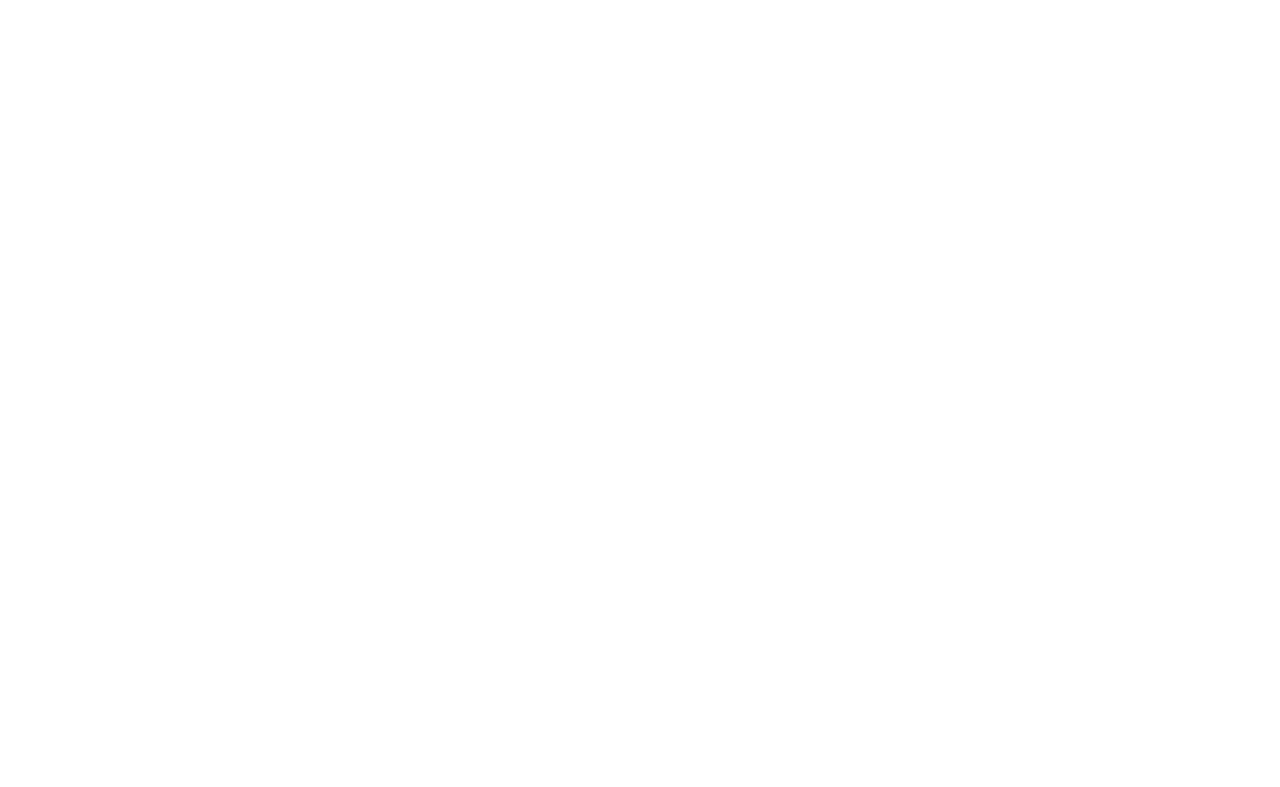
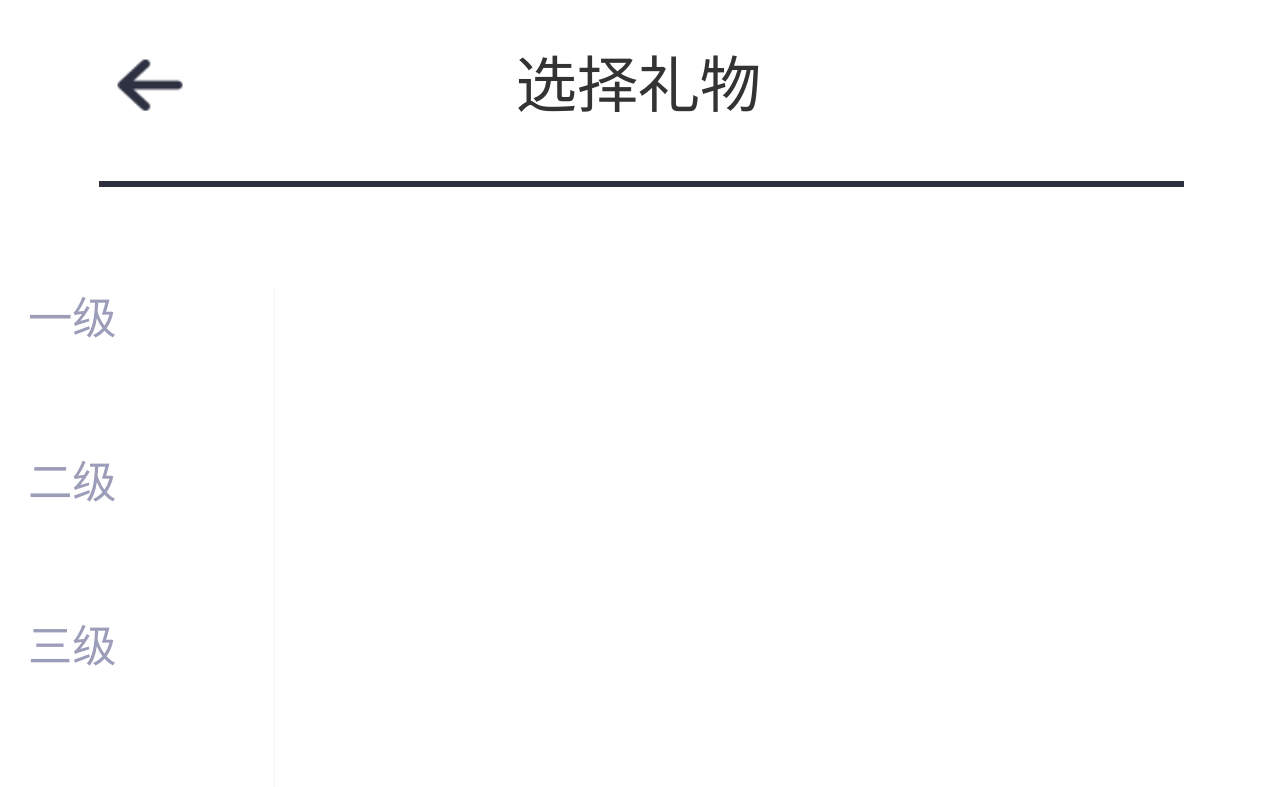
Before and after one commit to Lzb020306/Giftworld, a Vue app: page /gift in a window 1280 px wide. Shown: the top 787 px of the page. Built offline with nearby package versions, Linux system fonts and the light colour scheme.

Commit message:
礼物列表

```diff
--- /dev/null
+++ b/public/gift.json
@@ -0,0 +1,57 @@
+[{
+    "id":"3",
+    "name":"名称",
+    "Icon":"fenzhen.png",
+},{
+    "id":"3",
+    "name":"名称",
+    "Icon":"fenzhen.png",
+},{
+    "id":"3",
+    "name":"名称",
+    "Icon":"fenzhen.png",
+},{
+    "id":"3",
+    "name":"名称",
+    "Icon":"fenzhen.png",
+},{
+    "id":"3",
+    "name":"名称",
+    "Icon":"fenzhen.png",
+},{
+    "id":"3",
+    "name":"名称",
+    "Icon":"fenzhen.png",
+},{
+    "id":"4",
+    "name":"名称",
+    "Icon":"fenzhen.png",
+},{
+    "id":"4",
+    "name":"名称",
+    "Icon":"fenzhen.png",
+},{
+    "id":"4",
+    "name":"名称",
+    "Icon":"fenzhen.png",
+},{
+    "id":"4",
+    "name":"名称",
+    "Icon":"fenzhen.png",
+},{
+    "id":"4",
+    "name":"名称",
+    "Icon":"fenzhen.png",
+},{
+    "id":"4",
+    "name":"名称",
+    "Icon":"fenzhen.png",
+},{
+    "id":"4",
+    "name":"名称",
+    "Icon":"fenzhen.png",
+},{
+    "id":"4",
+    "name":"名称",
+    "Icon":"fenzhen.png",
+}]
--- /dev/null
+++ b/src/components/gift-count.vue
@@ -0,0 +1,92 @@
+<template>
+  <div>
+    <div class="gift-top">
+      <img :src="revert" />
+      <p>选择礼物</p>
+    </div>
+    <div class="gift-count">
+      <ul class="gift-left">
+        <li v-for="(item, index) in Grade" :key="index">
+          {{ item }}
+        </li>
+      </ul>
+    </div>
+  </div>
+</template>
+
+<script>
+export default {
+  data() {
+    return {
+      revert: require("../assets/heifanhui.png"),
+      Grade: ["一级", "二级", "三级", "四级", "五级", "六级", "七级", "八级"],
+      Level3:[],
+      Level4:[],
+      ranking:[]
+    };
+  },
+  mounted() {
+      this.$axios
+      .get("./gift.json")
+      .then((response) => {
+        console.log(response.data);
+        this.ranking = response.data;
+        // this.ranking.forEach((i) => {
+        // //   console.log(i.id);
+        // });
+        //   this.ranking.forEach((j) => {
+        //   console.logy(j);
+        //   j.portrait = require("@/assets/" + j.portrait);
+        // });
+      })
+      .catch((error) => {
+        console.log(error);
+        alert("网络错误，不能访问");
+      });
+  },
+  methods: {},
+};
+</script>
+
+<style  scoped>
+.gift-top {
+  display: flex;
+  width: 6.36rem;
+  margin-left: 0.58rem;
+  padding-bottom: 0.3rem;
+  border-bottom: 0.04rem solid #2d3142;
+}
+.gift-top img {
+  margin-top: 0.3rem;
+  margin-left: 0.1rem;
+}
+.gift-top p {
+  margin: 0.26rem 0 0 1.94rem;
+  width: 1.48rem;
+  height: 0.5rem;
+  font-size: 0.36rem;
+  font-family: PingFangSC-Medium, PingFang SC;
+  font-weight: 500;
+  color: #333333;
+  line-height: 0.5rem;
+}
+.gift-count {
+  height: 89.5vh;
+  margin-left: 28px;
+}
+.gift-left {
+    height: 100%;
+  width: 1.44rem;
+  margin-top: 18px;
+  border-right: 1px solid #0000000a;
+}
+.gift-left li {
+  margin-top: 0.6rem;
+  display: block;
+  font-size: 0.26rem;
+  font-family: PingFangSC-Regular, PingFang SC;
+  font-weight: 400;
+  color: #9c9eb9;
+  line-height: 0.36rem;
+}
+</style>
--- /dev/null
+++ b/src/page/gift.vue
@@ -0,0 +1,29 @@
+<template>
+    <div>
+        <count></count>
+    </div>
+</template>
+
+<script>
+import  count from "../components/gift-count"
+export default {
+    data() {
+        return {
+
+        };
+    },
+    mounted() {
+
+    },
+    methods: {
+
+    },
+    components:{
+count
+    }
+};
+</script>
+
+<style  scoped>
+
+</style>
--- a/src/page/proportion.vue
+++ b/src/page/proportion.vue
@@ -43,5 +43,6 @@
 .bottom{
     position: fixed;
     bottom: 0;
+    height: 1.6rem;
 }
 </style>
--- a/src/router/index.js
+++ b/src/router/index.js
@@ -11,6 +11,7 @@
 import verification from '@/page/verification'
 import land from '@/page/land'
 import proportion from '@/page/proportion'
+import gift from '@/page/gift'
 
 Vue.use(Router)
 
@@ -64,6 +65,11 @@
     path: '/proportion',
     name: 'proportion',
     component: proportion
+  },
+  {
+    path: '/gift',
+    name: 'gift',
+    component: gift
   }
 
 ]
```
